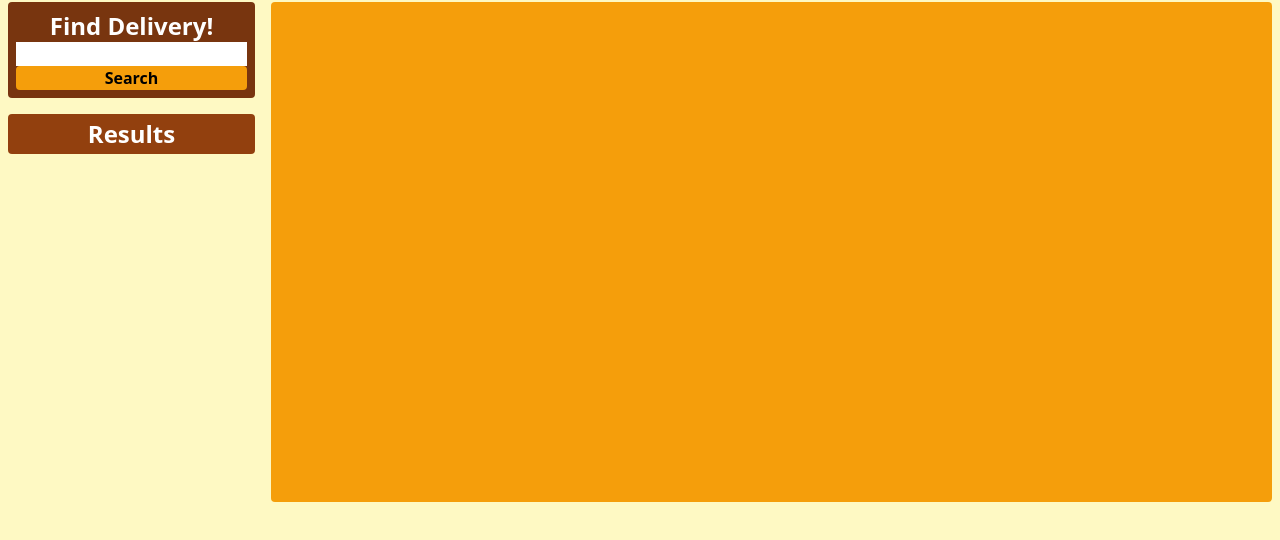
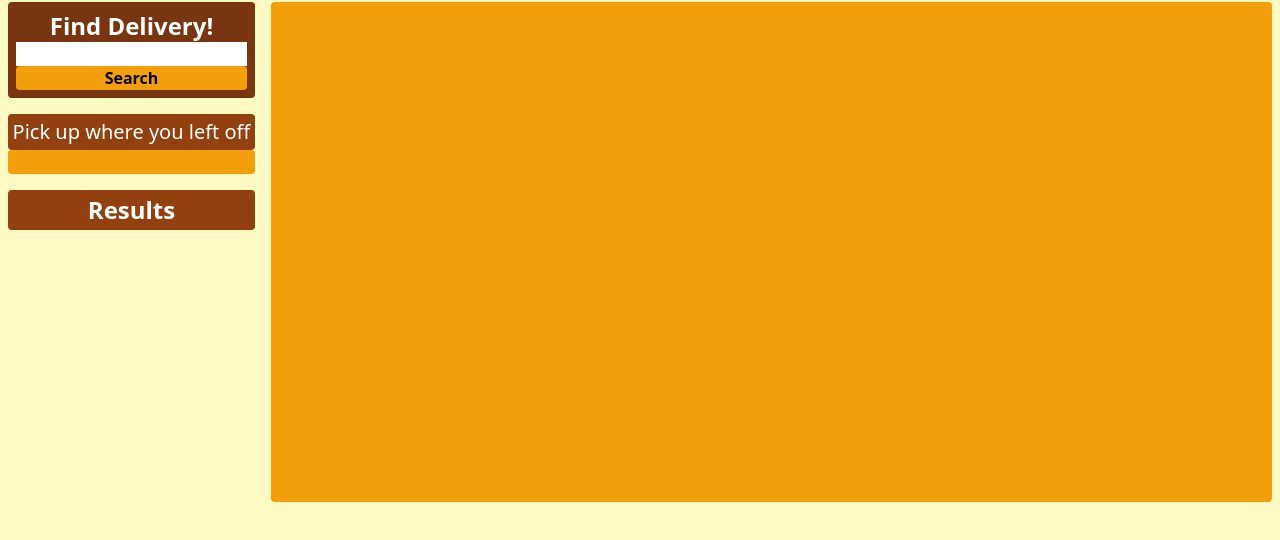
Before and after one commit to eabaynes/Food-Finder, a website built with Vite: page index.html in a window 1280 px wide. Shown: the part 94-634 px from the top of the page. Built offline with nearby package versions, Linux system fonts and the light colour scheme; no server answers.

Commit message:
Save previous search and render button

```diff
--- a/index.html
+++ b/index.html
@@ -34,6 +34,13 @@
         </section>
 
         <section class="m-2 rounded">
+          <h2 class="rounded bg-amber-800 p-1 text-center text-xl text-white">
+            Pick up where you left off
+          </h2>
+          <div id="history"></div>
+        </section>
+
+        <section class="m-2 rounded">
           <h2
             class="rounded bg-amber-800 p-1 text-center text-2xl font-semibold text-white"
           >
--- a/src/index.js
+++ b/src/index.js
@@ -12,9 +12,15 @@ document
     const yelpData = await yelpApiService.getRestaurants(citySearched);
     console.log(yelpData);
 
+    const coordinates = yelpData.region.center;
+
+    localStorage.setItem(citySearched, JSON.stringify(coordinates));
+    localStorage.setItem("history", citySearched);
+
     // display restaurant info in list
     renderService.renderResults(yelpData);
     renderService.renderYelp(yelpData);
+    // renderService.renderHistory();
 
     function initMap() {
       const map = new google.maps.Map(document.getElementById("map"), {
@@ -40,3 +46,9 @@ document
 
     initMap();
   });
+
+function initPage() {
+  renderService.renderHistory();
+}
+
+initPage();
--- a/src/render.js
+++ b/src/render.js
@@ -52,4 +52,20 @@ export default {
         bizRating;
     }
   },
+
+  // make button from local storage history
+  renderHistory(citySearched) {
+    const historyEl = document.getElementById("history");
+
+    const historyFragment = document.createDocumentFragment();
+
+    const historyList = historyFragment.appendChild(
+      document.createElement("button")
+    );
+    historyList.textContent = localStorage.getItem("history");
+
+    historyEl.setAttribute("class", "rounded bg-amber-500 text-center");
+
+    historyEl.appendChild(historyFragment);
+  },
 };
```
